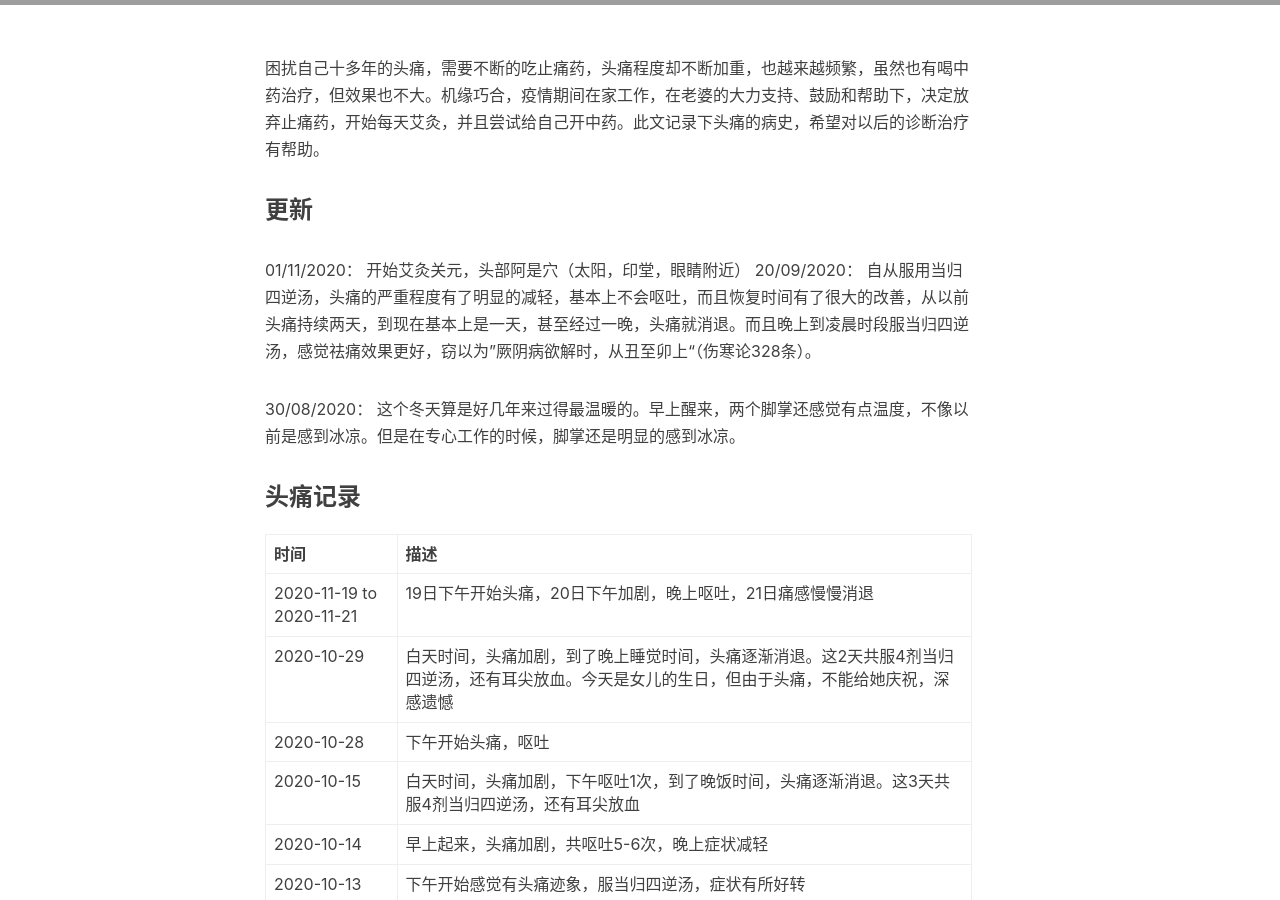
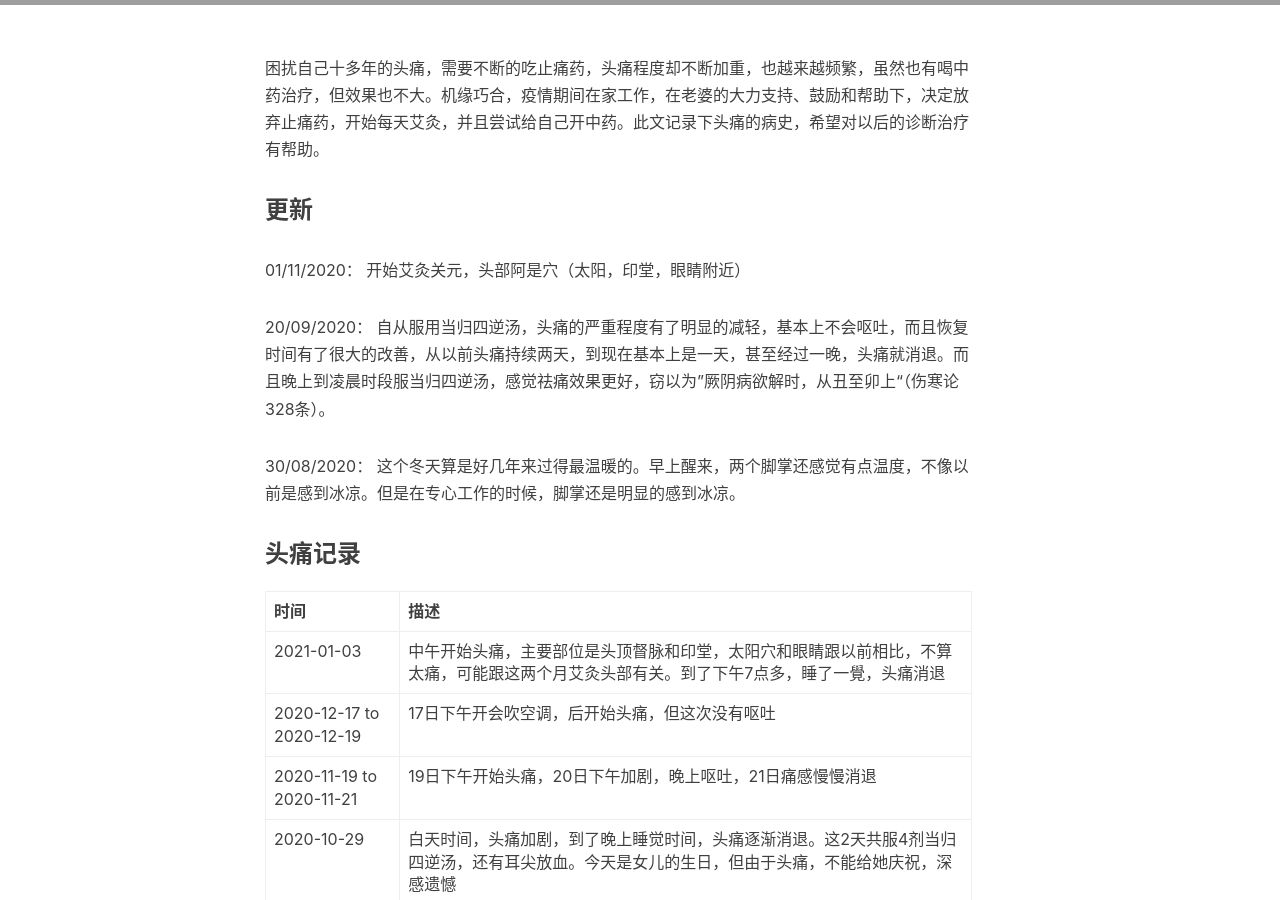
Before and after one commit to q15928/q15928.github.io, a Jekyll site: the page built from _posts/2020-04-22-headache-history.md, in a window 1280 px wide and 900 px high, scrolled down 452 px. Built offline with Jekyll 4.4.1, drawn with Linux system fonts in a browser that asks for light colours; nearby versions of some CDN libraries; comment, search, counter and statistics services are not loaded; grey boxes are pictures that could not be loaded.

Commit message:
updated headache

```diff
--- a/_posts/2020-04-22-headache-history.md
+++ b/_posts/2020-04-22-headache-history.md
@@ -14,6 +14,7 @@ tags:
 <!--more-->
 ### 更新
 01/11/2020： 开始艾灸关元，头部阿是穴（太阳，印堂，眼睛附近）
+
 20/09/2020： 自从服用当归四逆汤，头痛的严重程度有了明显的减轻，基本上不会呕吐，而且恢复时间有了很大的改善，从以前头痛持续两天，到现在基本上是一天，甚至经过一晚，头痛就消退。而且晚上到凌晨时段服当归四逆汤，感觉祛痛效果更好，窃以为"厥阴病欲解时，从丑至卯上“（伤寒论328条）。
 
 30/08/2020： 这个冬天算是好几年来过得最温暖的。早上醒来，两个脚掌还感觉有点温度，不像以前是感到冰凉。但是在专心工作的时候，脚掌还是明显的感到冰凉。
@@ -21,6 +22,8 @@ tags:
 
 | 时间 | 描述 |
 | --- | --- |
+|2021-01-03 | 中午开始头痛，主要部位是头顶督脉和印堂，太阳穴和眼睛跟以前相比，不算太痛，可能跟这两个月艾灸头部有关。到了下午7点多，睡了一覺，头痛消退 |
+|2020-12-17 to 2020-12-19 | 17日下午开会吹空调，后开始头痛，但这次没有呕吐 |
 |2020-11-19 to 2020-11-21 | 19日下午开始头痛，20日下午加剧，晚上呕吐，21日痛感慢慢消退 |
 |2020-10-29 | 白天时间，头痛加剧，到了晚上睡觉时间，头痛逐渐消退。这2天共服4剂当归四逆汤，还有耳尖放血。今天是女儿的生日，但由于头痛，不能给她庆祝，深感遗憾 |
 |2020-10-28 | 下午开始头痛，呕吐 |
```
